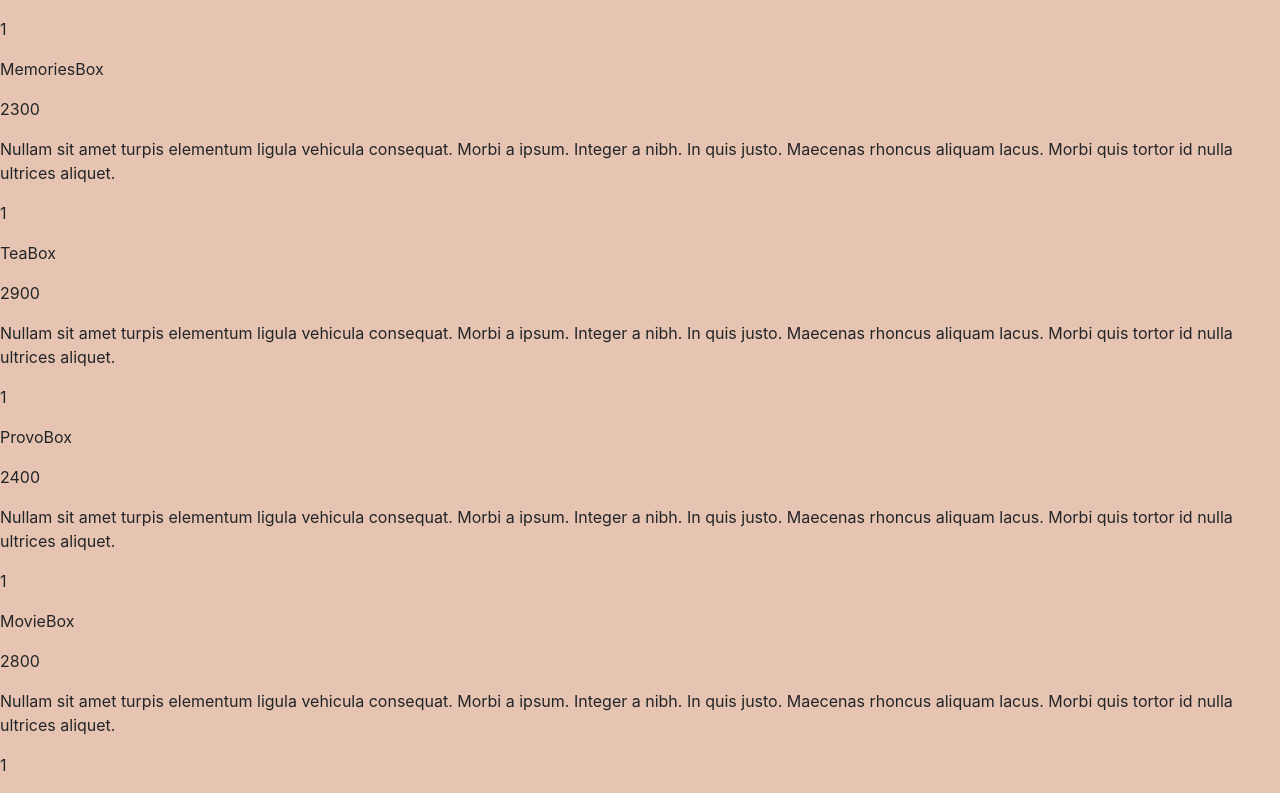
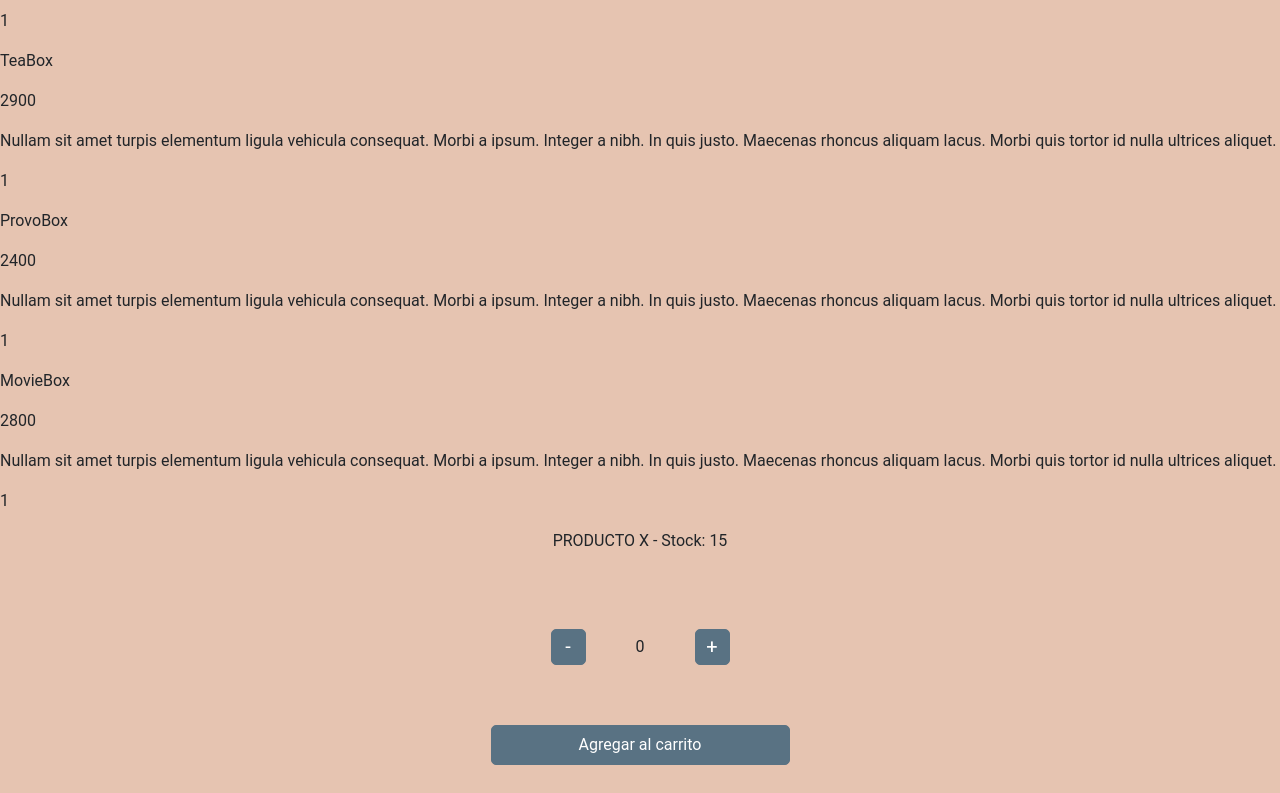
Before and after one commit to zampolini7/Panda-React-Zampolini, a React (Create React App) app: page / in a window 1280 px wide. Shown: the part 2039-2832 px from the top of the page. Built offline with nearby package versions, Linux system fonts and the light colour scheme.

Commit message:
Entrega nro 5: Botones de conteo

```diff
--- a/public/index.html
+++ b/public/index.html
@@ -48,6 +48,6 @@
       To create a production bundle, use `npm run build` or `yarn build`.
     -->
 
-
+    <img src="" alt="">
   </body>
 </html>
--- a/src/App.js
+++ b/src/App.js
@@ -1,6 +1,7 @@
 import './App.css';
 import { NavBar } from './components/navBar/navBar';
 import { List } from './components/list/list';
+import { ItemCount } from './components/itemCount/itemCount';
 
 function App() {
  const boxes = [{"id": 1,"nombre": "DeliBox","precio": 3650,"contenido": "Nullam sit amet turpis elementum ligula vehicula consequat. Morbi a ipsum. Integer a nibh.\n\nIn quis justo. Maecenas rhoncus aliquam lacus. Morbi quis tortor id nulla ultrices aliquet.","img": "images1/delimeats1.jpeg","cantidad": 1},
@@ -19,6 +20,8 @@ function App() {
     <div>
       <NavBar />
       <List product ={boxes} />
+      <ItemCount List= {boxes.cantidad}/>
+
     </div>
 
 
--- /dev/null
+++ b/src/components/itemCount/itemCount.js
@@ -0,0 +1,38 @@
+import { Products } from '../products/products'
+import '../itemCount/itemCount.scss'
+import {useState} from 'react'
+
+export const ItemCount = (props) => {
+    const [contador, setContador] = useState(0)
+
+    const stock = 15
+
+    const sumar = ()=>{
+        if (contador >= stock ) return;
+        setContador (contador + 1)
+    }
+
+    const restar = ()=>{
+        if (contador < 1) return;
+        setContador  (contador -1)
+    }
+
+    return(
+
+        <div className="Container-div-ItenCount">
+            <p className="Container-p-ItenCount"> PRODUCTO X - Stock: {stock}</p>
+            <div className="Container-ItemCount">
+                <button className="btn-ItemCount" onClick={restar}>
+                    <p> - </p>
+                </button>
+                <p className="p-ItemCount"> {contador}</p>
+                <button className="btn-ItemCount" onClick={sumar}>
+                    <p> + </p>
+                </button>
+
+
+            </div>
+            <button className="btn-agregar">  Agregar al carrito</button>
+        </div>
+    )
+}
--- /dev/null
+++ b/src/components/itemCount/itemCount.scss
@@ -0,0 +1,41 @@
+.Container-div-ItenCount{
+    display: grid;
+    justify-content: center;
+    // border: 2px solid green;
+    .Container-p-ItenCount{
+        display: grid;
+        justify-self: center;
+    }
+    .Container-ItemCount{
+        display: flex;
+        align-items: center;
+        justify-content: center;
+        align-self: center;
+        // border: 2px solid red;
+        margin: 10px;
+        padding: 50px;
+
+        .p-ItemCount{
+            margin: 0px 50px ;
+        }
+        .btn-ItemCount{
+            border: 1px solid rgb(89, 114, 131);
+            border-radius: 5px;
+            background-color: rgb(89, 114, 131);
+            color: white;
+            height: 36px;
+            width: 35px;
+            font-size: 20px;
+        }
+    }
+
+    .btn-agregar{
+        border: 1px solid rgb(89, 114, 131);
+        border-radius: 5px;
+        background-color: rgb(89, 114, 131);
+        color: white;
+        height: 40px;
+    }
+
+
+}
--- a/src/index.css
+++ b/src/index.css
@@ -1,13 +1,13 @@
 body {
   margin: 0;
-  font-family: -apple-system, BlinkMacSystemFont, 'Segoe UI', 'Roboto', 'Oxygen',
+  /* font-family: -apple-system, BlinkMacSystemFont, 'Segoe UI', 'Roboto', 'Oxygen',
     'Ubuntu', 'Cantarell', 'Fira Sans', 'Droid Sans', 'Helvetica Neue',
-    sans-serif;
+    sans-serif; */
   -webkit-font-smoothing: antialiased;
   -moz-osx-font-smoothing: grayscale;
 
   background-color: #e6c4b1;
-
+  font-family: 'Roboto', sans-serif;
 
 }
 
```
Also changed, not shown: src/borrador.js (added, +8 -0 lines), style.scss (added, +118 -0 lines).
